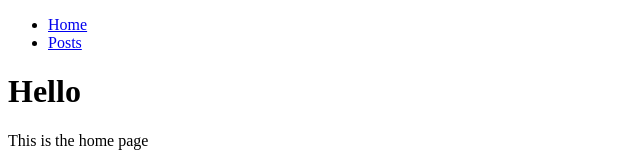
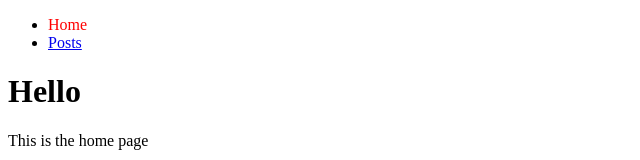
Before and after one commit to saad710/private-route-react-router-dom-v6, a React (Create React App) app: page /hello in a window 1280 px wide. Shown: the top 160 px of the page, without its empty margins (0-640 px from the left). Built offline with nearby package versions, Linux system fonts and the light colour scheme.

Commit message:
isActive-property-from-navlink-classname

```diff
--- a/src/components/Header.js
+++ b/src/components/Header.js
@@ -6,12 +6,13 @@ export default function Header() {
     <div>
       <ul>
         <li>
-          <NavLink to="/hello" activeClassName={classes.active}>
+           {/* we can find isActive property from navInfo */}
+          <NavLink to="/hello" className={(navInfo) => navInfo.isActive ? classes.active : ""}>
             Home
           </NavLink>
         </li>
         <li>
-          <NavLink to="/posts" activeClassName={classes.active}>
+          <NavLink to="/posts" className={(navInfo) => navInfo.isActive ? classes.active : ""}>
             Posts
           </NavLink>
         </li>
```
